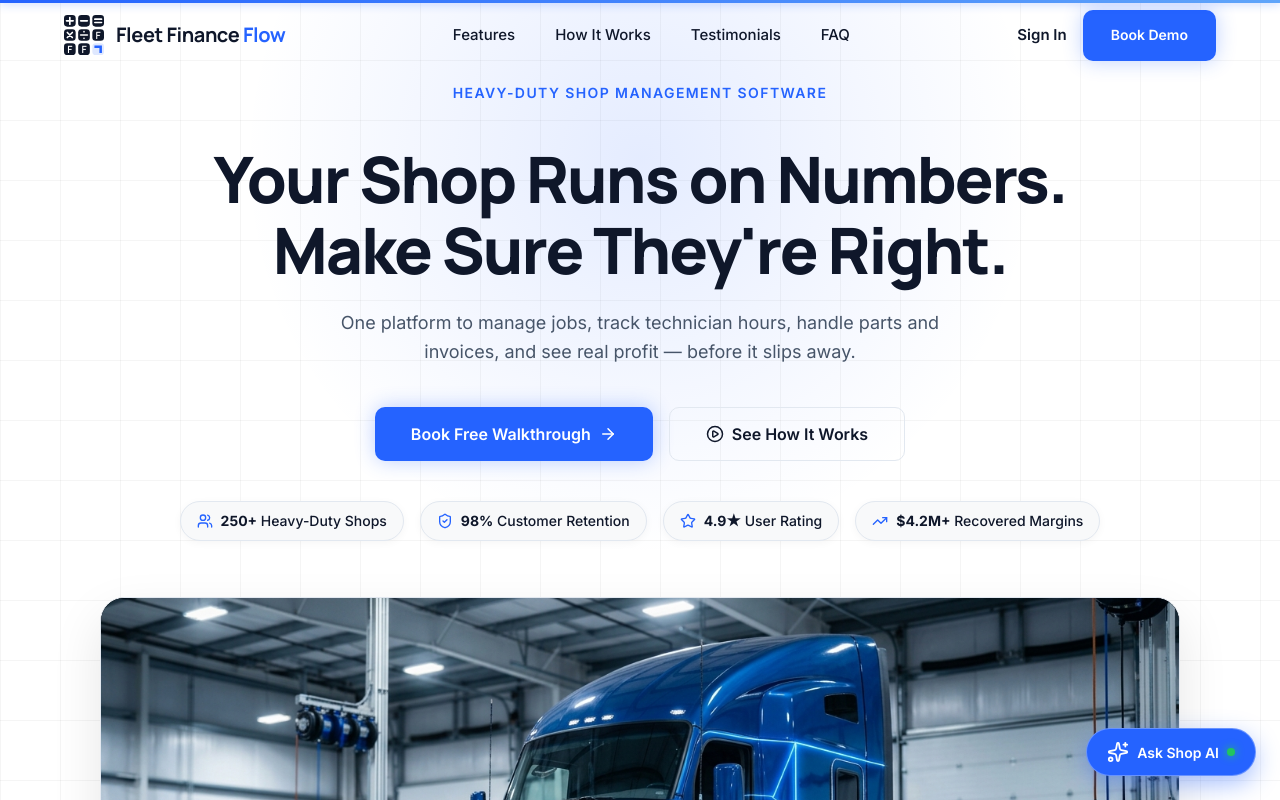
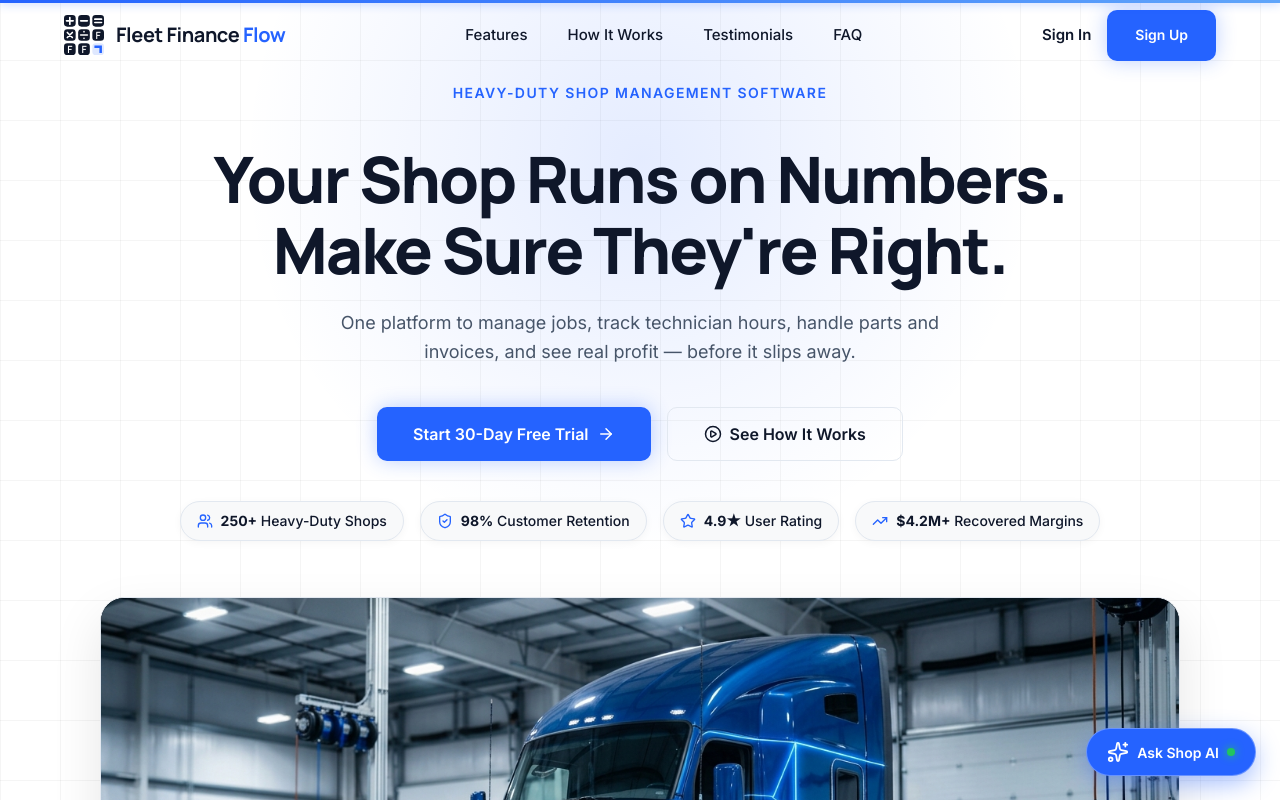
Before and after one commit to officialxairlive-hub/fleetfinanceflow, a Next.js app: page / in a window 1280 px wide. Shown: the top 800 px of the page. Built offline with nearby package versions, Linux system fonts and the light colour scheme.

Commit message:
chore: update CTA text to sign up and install supabase dependencies

```diff
--- a/app/components/CTABanner.js
+++ b/app/components/CTABanner.js
@@ -4,7 +4,7 @@
 import { Check } from 'lucide-react';
 import styles from './CTABanner.module.css';
 
-const MARQUEE_TEXT = "Free walkthrough ✦ No long-term contracts ✦ No per-user fees ✦ No pressure ✦ Jobs & tech time ✦ Parts & invoices ✦ Profit in one system ✦ ";
+const MARQUEE_TEXT = "30-Day Free Trial ✦ No long-term contracts ✦ No per-user fees ✦ No pressure ✦ Jobs & tech time ✦ Parts & invoices ✦ Profit in one system ✦ ";
 
 export default function CTABanner() {
   return (
@@ -24,14 +24,14 @@ export default function CTABanner() {
             <div className={styles.glow}></div>
             <h2 className={styles.headline}>Ready to see where your shop is losing money?</h2>
             <p className={styles.subtitle}>
-              Book a free walkthrough — jobs, tech time, parts, invoices, and profit in one system.
+              Start your 30-day free trial — jobs, tech time, parts, invoices, and profit in one system.
             </p>
-            <button className="btn btn-primary btn-lg">Book Demo</button>
+            <button className="btn btn-primary btn-lg">Sign Up Now</button>
 
             <div className={styles.features}>
               <div className={styles.featureItem}>
                 <Check className={styles.icon} size={16} />
-                <span>Free walkthrough</span>
+                <span>30-Day Free Trial</span>
               </div>
               <span className={styles.dot}>·</span>
               <div className={styles.featureItem}>
--- a/app/components/Hero.js
+++ b/app/components/Hero.js
@@ -48,7 +48,7 @@ export default function Hero() {
           className={styles.ctas}
         >
           <button className="btn btn-primary btn-lg">
-            Book Free Walkthrough
+            Start 30-Day Free Trial
             <ArrowRight size={18} />
           </button>
           <button className="btn btn-outline btn-lg">
--- a/app/components/Navbar.js
+++ b/app/components/Navbar.js
@@ -55,7 +55,7 @@ const Navbar = () => {
               Sign In
             </Link>
             <Link href="/login" className="btn btn-primary">
-              Book Demo
+              Sign Up
             </Link>
           </div>
 
@@ -91,7 +91,7 @@ const Navbar = () => {
                 style={{ width: '100%', textAlign: 'center', display: 'block' }}
                 onClick={() => setMobileMenuOpen(false)}
               >
-                Book Demo
+                Sign Up
               </Link>
             </div>
           </motion.div>
--- a/app/login/page.js
+++ b/app/login/page.js
@@ -182,7 +182,7 @@ export default function LoginPage() {
 
         {/* Footer info */}
         <div className={styles.cardFooter}>
-          <p>Don't have a shop account yet? <Link href="/" className={styles.footerLink}>Book a Walkthrough</Link></p>
+          <p>Don't have a shop account yet? <Link href="/" className={styles.footerLink}>Sign Up for Free</Link></p>
           <Link href="/" className={styles.backHome}>← Back to main site</Link>
         </div>
       </div>
--- a/package.json
+++ b/package.json
@@ -8,6 +8,7 @@
     "start": "next start"
   },
   "dependencies": {
+    "@supabase/ssr": "^0.12.4",
     "@supabase/supabase-js": "^2.109.0",
     "framer-motion": "^13.1.0",
     "lucide-react": "^1.31.0",
```
Also changed, not shown: 1 other file (tests, documents, lock files or other folders).
